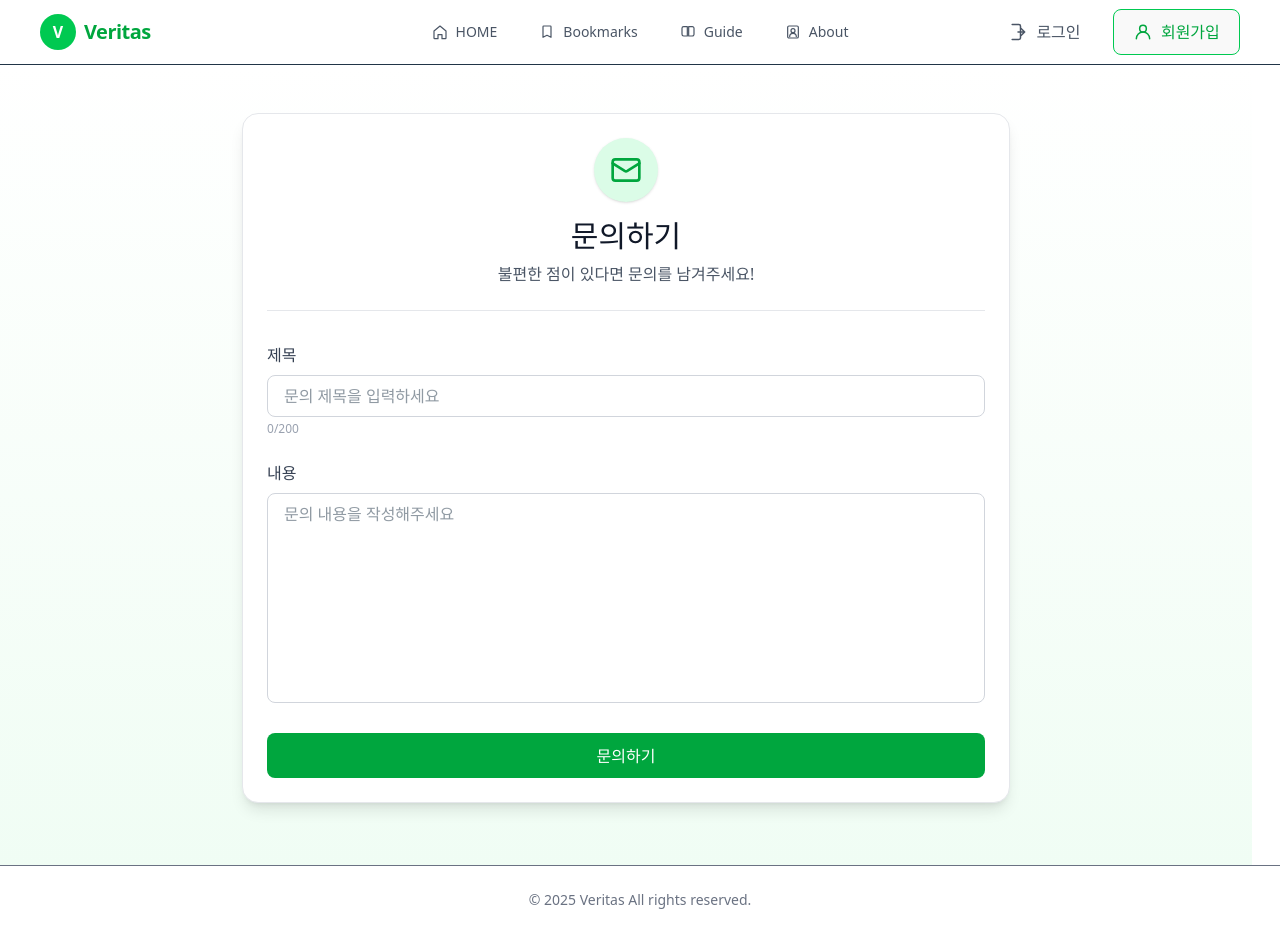
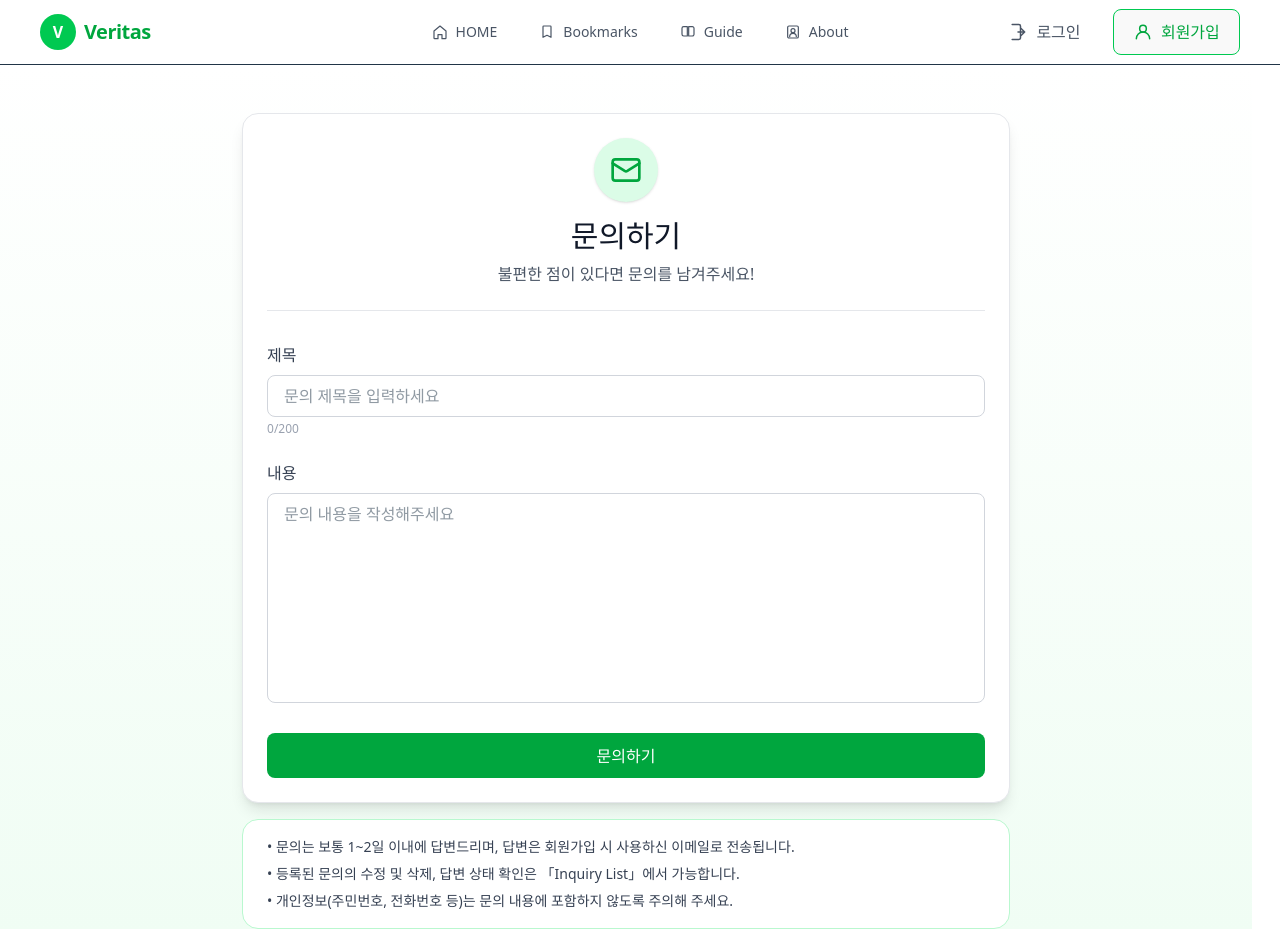
Before and after one commit to Dreaming-Lion/Veritas, a React (Vite) app in the folder frontend/: page /inquiry in a window 1280 px wide. Shown: the top 952 px of the page. Built offline with nearby package versions, Linux system fonts and the light colour scheme; no server answers.

Commit message:
style (frontend) : 문의하기 페이지 디자인 수정사항 일부 반영

```diff
--- a/frontend/src/pages/InquiryPage.tsx
+++ b/frontend/src/pages/InquiryPage.tsx
@@ -88,7 +88,9 @@ const InquiryPage: React.FC = () => {
         className="w-screen min-h-screen px-4 sm:px-6 lg:px-8 xl:px-14 2xl:px-30 bg-gradient-to-b from-white to-green-50 pt-12"
         style={{ paddingBottom: 0, margin: 0, width: "calc(100vw - 28px)" }}
       >
-        <div className="mx-4 sm:mx-8 md:mx-12 lg:mx-16 xl:mx-24 2xl:mx-36 flex justify-center mb-0">
+        {/* 가운데 카드 + 아래 안내 카드 같이 감싸는 컨테이너 */}
+        <div className="mx-4 sm:mx-8 md:mx-12 lg:mx-16 xl:mx-24 2xl:mx-36 flex flex-col items-center gap-4 mb-10">
+          {/* 문의 폼 카드 */}
           <div
             className="
               bg-white border border-gray-200 rounded-2xl shadow-lg
@@ -187,6 +189,25 @@ const InquiryPage: React.FC = () => {
               </button>
             </form>
           </div>
+
+          {/* 🔻 폼 카드 아래에 나오는 안내 카드 */}
+          <section
+            className="
+              w-full max-w-sm sm:max-w-md md:max-w-lg lg:max-w-2xl xl:max-w-3xl 2xl:max-w-4xl
+            "
+          >
+            <div className="rounded-2xl border border-green-200 bg-white px-6 py-4 text-sm text-gray-700 leading-relaxed">
+              <p className="mb-1">
+                • 문의는 보통 1~2일 이내에 답변드리며, 답변은 회원가입 시 사용하신 이메일로 전송됩니다.
+              </p>
+              <p className="mb-1">
+                • 등록된 문의의 수정 및 삭제, 답변 상태 확인은 「Inquiry List」에서 가능합니다.
+              </p>
+              <p>
+                • 개인정보(주민번호, 전화번호 등)는 문의 내용에 포함하지 않도록 주의해 주세요.
+              </p>
+            </div>
+          </section>
         </div>
       </main>
     </div>
```
